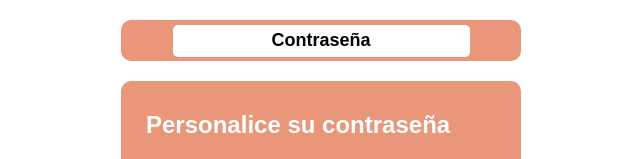
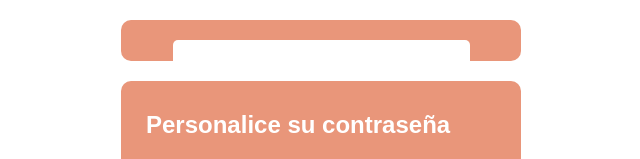
Before and after one commit to SaraMur/passwordGenerator, a plain HTML site: page index.html in a window 1280 px wide. Shown: the top 159 px of the page, without its empty margins (319-959 px from the left). Drawn offline with Linux system fonts and the light colour scheme.

```diff
--- a/style.css
+++ b/style.css
@@ -79,6 +79,14 @@
     margin-top: 30px;
 }
 
+span{
+    font-family: sans-serif;
+    font-size: 1.5em;
+    color: rgb(255, 255, 255);
+    margin-top: 30px;
+}
+}
+
 .subtitles-lists{
     font-family: sans-serif;
     font-size: 1.2em;
```
